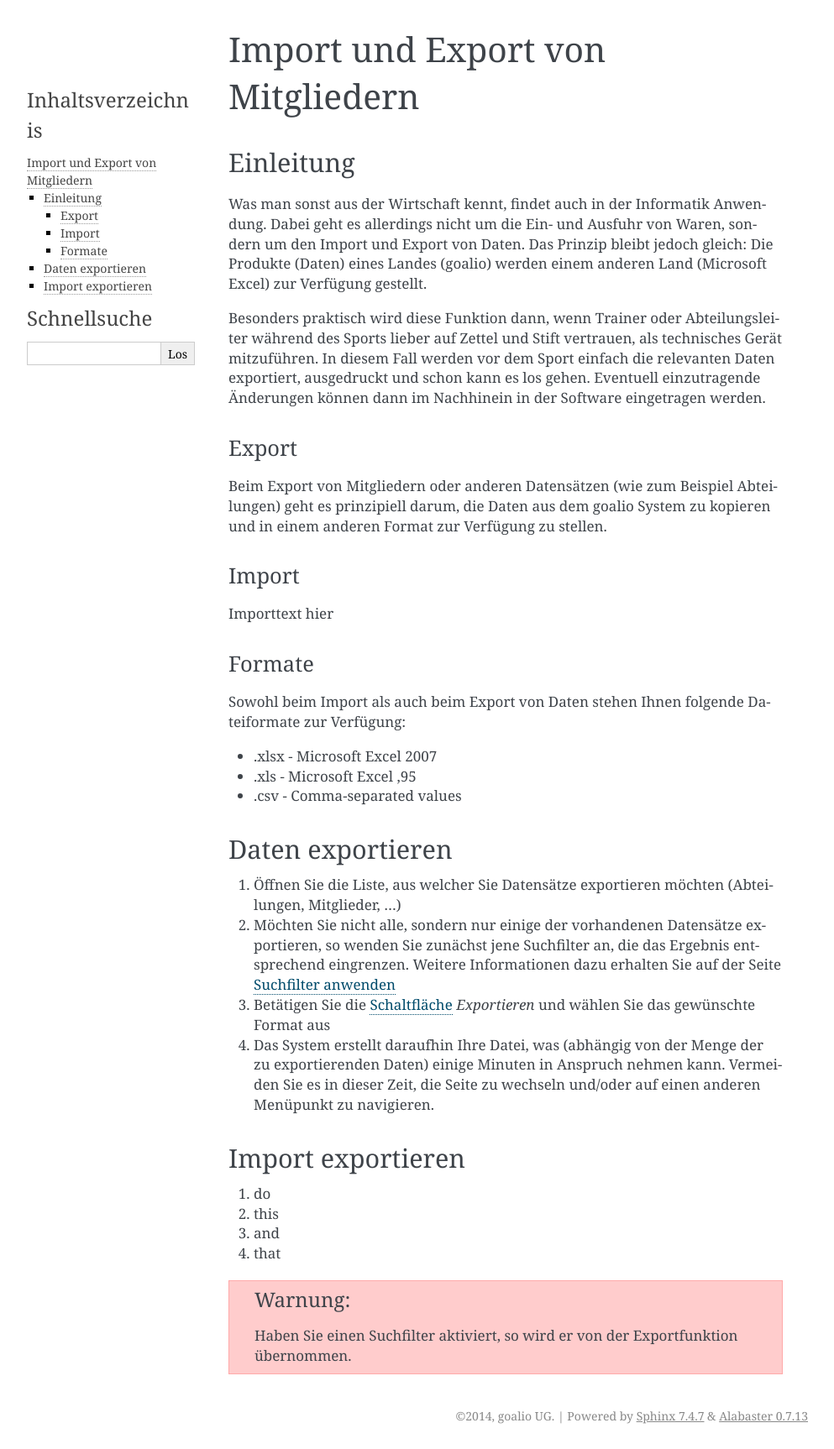
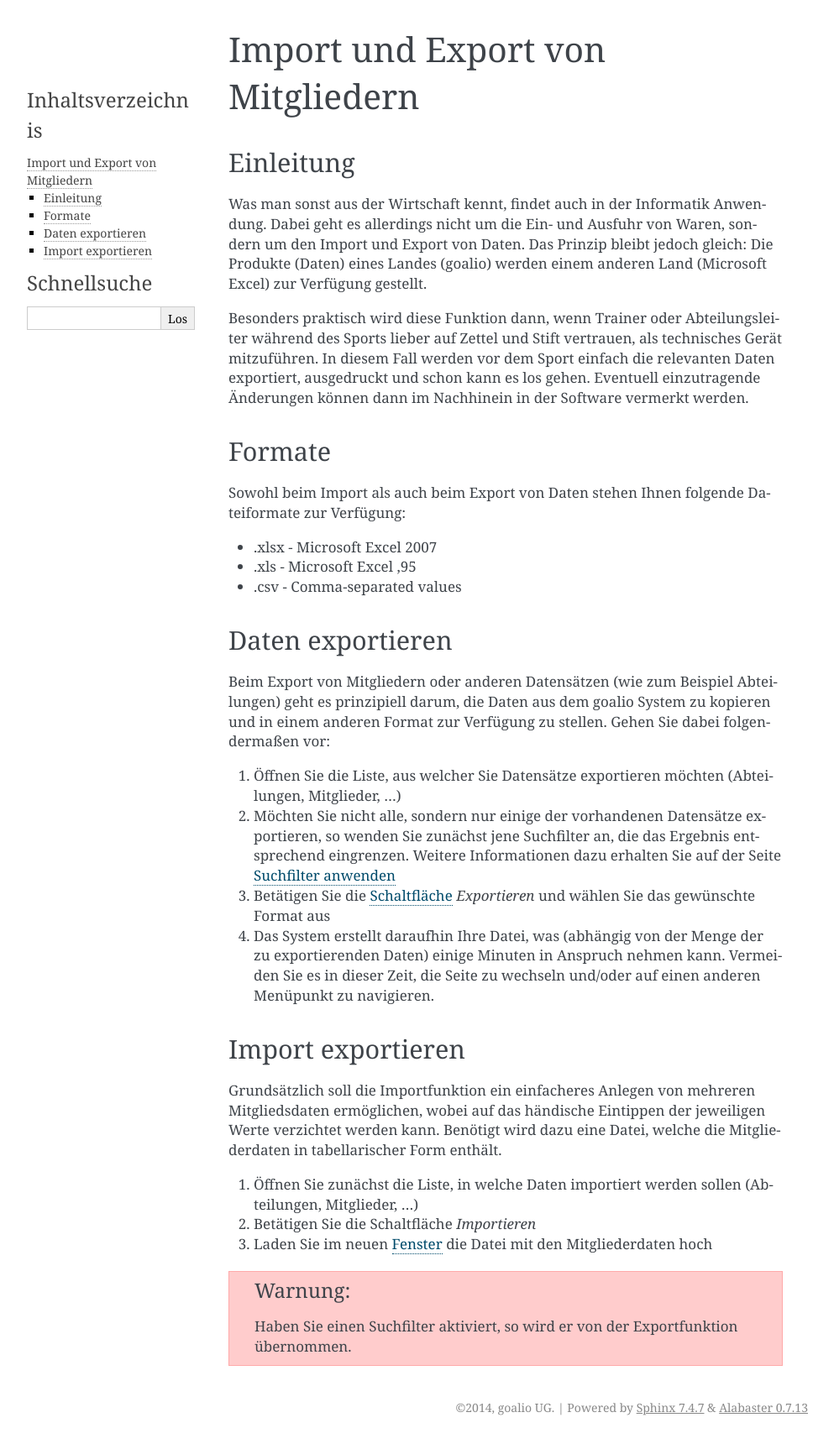
Before and after one commit to goalio/docs, a Sphinx documentation site: the page built from docs/module/mitglieder/mitglieder-export-import.rst, in a window 1280 px wide. Shown: the whole page at 84% size, without its empty margins (148-1141 px from the left). Built offline with Sphinx 7.4.7, drawn with Linux system fonts in a browser that asks for light colours; formulas are drawn with MathJax 3.

Commit message:
Update mitglieder-export-import.rst

```diff
--- a/docs/module/mitglieder/mitglieder-export-import.rst
+++ b/docs/module/mitglieder/mitglieder-export-import.rst
@@ -6,20 +6,10 @@ Einleitung
 
 Was man sonst aus der Wirtschaft kennt, findet auch in der Informatik Anwendung. Dabei geht es allerdings nicht um die Ein- und Ausfuhr von Waren, sondern um den Import und Export von Daten. Das Prinzip bleibt jedoch gleich: Die Produkte (Daten) eines Landes (goalio) werden einem anderen Land (Microsoft Excel) zur Verfügung gestellt.
 
-Besonders praktisch wird diese Funktion dann, wenn Trainer oder Abteilungsleiter während des Sports lieber auf Zettel und Stift vertrauen, als technisches Gerät mitzuführen. In diesem Fall werden vor dem Sport einfach die relevanten Daten exportiert, ausgedruckt und schon kann es los gehen. Eventuell einzutragende Änderungen können dann im Nachhinein in der Software eingetragen werden.
-
-Export
-^^^^^^
-
-Beim Export von Mitgliedern oder anderen Datensätzen (wie zum Beispiel Abteilungen) geht es prinzipiell darum, die Daten aus dem goalio System zu kopieren und in einem anderen Format zur Verfügung zu stellen.
-
-Import
-^^^^^^
-
-Importtext hier
+Besonders praktisch wird diese Funktion dann, wenn Trainer oder Abteilungsleiter während des Sports lieber auf Zettel und Stift vertrauen, als technisches Gerät mitzuführen. In diesem Fall werden vor dem Sport einfach die relevanten Daten exportiert, ausgedruckt und schon kann es los gehen. Eventuell einzutragende Änderungen können dann im Nachhinein in der Software vermerkt werden.
 
 Formate
-^^^^^^^^^^
+-------
 
 Sowohl beim Import als auch beim Export von Daten stehen Ihnen folgende Dateiformate zur Verfügung:
 
@@ -29,6 +19,8 @@ Sowohl beim Import als auch beim Export von Daten stehen Ihnen folgende Dateifor
 
 Daten exportieren
 -----------------
+
+Beim Export von Mitgliedern oder anderen Datensätzen (wie zum Beispiel Abteilungen) geht es prinzipiell darum, die Daten aus dem goalio System zu kopieren und in einem anderen Format zur Verfügung zu stellen. Gehen Sie dabei folgendermaßen vor:
 
 1. Öffnen Sie die Liste, aus welcher Sie Datensätze exportieren möchten (Abteilungen, Mitglieder, ...)
 
@@ -41,20 +33,20 @@ Daten exportieren
 Import exportieren
 ------------------
 
-1. do
+Grundsätzlich soll die Importfunktion ein einfacheres Anlegen von mehreren Mitgliedsdaten ermöglichen, wobei auf das händische Eintippen der jeweiligen Werte verzichtet werden kann. Benötigt wird dazu eine Datei, welche die Mitgliederdaten in tabellarischer Form enthält.
 
-2. this
+1. Öffnen Sie zunächst die Liste, in welche Daten importiert werden sollen (Abteilungen, Mitglieder, ...)
 
-3. and
+2. Betätigen Sie die Schaltfläche *Importieren*
 
-4. that
+3. Laden Sie im neuen Fenster_ die Datei mit den Mitgliederdaten hoch
 
 .. warning::
 	Haben Sie einen Suchfilter aktiviert, so wird er von der Exportfunktion übernommen.
 
 __ _Suchfilteranwenden_
 .. _Suchfilteranwenden: /de/latest/erste-schritte/suche.html#einen-suchfilter-anwenden
-.. _Operator: /de/latest/erste-schritte/benutzeroberflaeche.html#operatoren
+.. _Fenster: /de/latest/erste-schritte/benutzeroberflaeche.html#fenster
 .. _Reiter: /de/latest/erste-schritte/benutzeroberflaeche.html#reiter
 .. _Schaltfläche: /de/latest/erste-schritte/benutzeroberflaeche.html#schaltflachen
 .. _Suche: /de/latest/erste-schritte/suche.html
```
